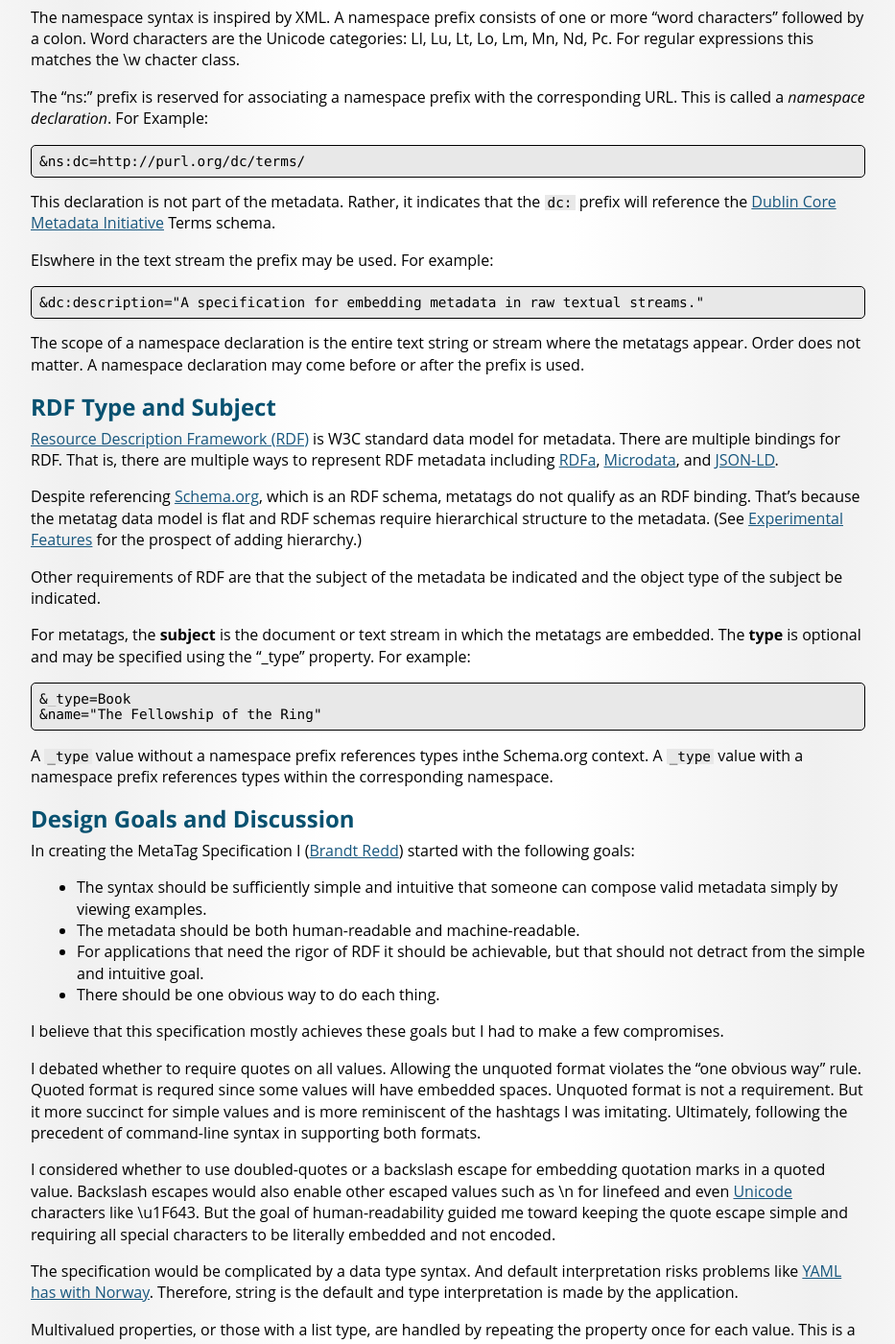
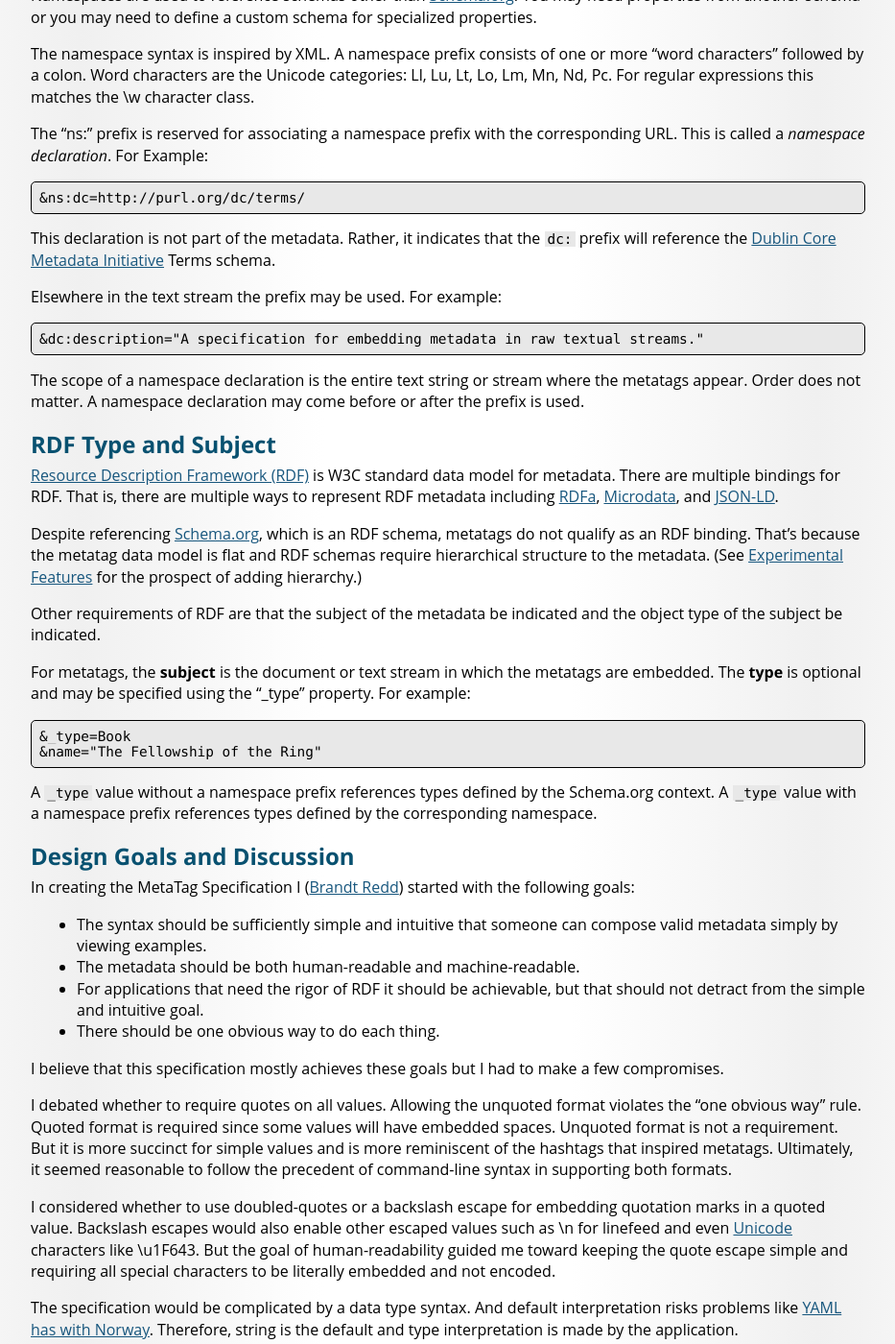
Before and after one commit to FileMeta/filemeta.github.io, a Jekyll site: the page built from MetaTag.md, in a window 1280 px wide and 1400 px high, scrolled down 2846 px. Shown: the whole window at 96% size, without its empty margins (173-1106 px from the left). Built offline with Jekyll 4.4.1, drawn with Linux system fonts in a browser that asks for light colours; some web fonts are replaced; some of the changed text lies outside the part shown.

Commit message:
MetaTag copy edit.

````diff
--- a/MetaTag.md
+++ b/MetaTag.md
@@ -82,6 +82,8 @@ Depending on the property, the order of the values may or may not be relevant. W
 
 If multiple values are specified for a single-valued property then the *first* value should be used. The others may be reported as errors.
 
+Note that it is the definition of a metadata property that indicates whether it is single-valued or multi-valued.
+
 ## Extracting MetaTags using Regular Expressions
 
 The following regular expression will match any metatag in a text stream separating out the prefix, name, and value.
@@ -114,7 +116,7 @@ In [Schema.org](https://schema.org), [commentCount](https://schema.org/commentCo
 
 Namespaces are used to reference schemas other than [Schema.org](https://schema.org). You may need properties from another schema or you may need to define a custom schema for specialized properties.
 
-The namespace syntax is inspired by XML. A namespace prefix consists of one or more "word characters" followed by a colon. Word characters are the Unicode categories: Ll, Lu, Lt, Lo, Lm, Mn, Nd, Pc. For regular expressions this matches the \w chacter class.
+The namespace syntax is inspired by XML. A namespace prefix consists of one or more "word characters" followed by a colon. Word characters are the Unicode categories: Ll, Lu, Lt, Lo, Lm, Mn, Nd, Pc. For regular expressions this matches the \w character class.
 
 The "ns:" prefix is reserved for associating a namespace prefix with the corresponding URL. This is called a *namespace declaration*. For Example:
 
@@ -124,7 +126,7 @@ The "ns:" prefix is reserved for associating a namespace prefix with the corresp
 
 This declaration is not part of the metadata. Rather, it indicates that the `dc:` prefix will reference the [Dublin Core Metadata Initiative](https://www.dublincore.org/specifications/dublin-core/dcmi-terms/) Terms schema.
 
-Elswhere in the text stream the prefix may be used. For example:
+Elsewhere in the text stream the prefix may be used. For example:
 
 ```
 &dc:description="A specification for embedding metadata in raw textual streams."
@@ -147,7 +149,7 @@ For metatags, the **subject** is the document or text stream in which the metata
 &name="The Fellowship of the Ring"
 ```
 
-A `_type` value without a namespace prefix references types inthe Schema.org context. A `_type` value with a namespace prefix references types within the corresponding namespace.
+A `_type` value without a namespace prefix references types defined by the Schema.org context. A `_type` value with a namespace prefix references types defined by the corresponding namespace.
 
 ## Design Goals and Discussion
 
@@ -160,7 +162,7 @@ In creating the MetaTag Specification I ([Brandt Redd](https://brandtredd.org))
 
 I believe that this specification mostly achieves these goals but I had to make a few compromises.
 
-I debated whether to require quotes on all values. Allowing the unquoted format violates the "one obvious way" rule. Quoted format is requred since some values will have embedded spaces. Unquoted format is not a requirement. But it more succinct for simple values and is more reminiscent of the hashtags I was imitating. Ultimately, following the precedent of command-line syntax in supporting both formats.
+I debated whether to require quotes on all values. Allowing the unquoted format violates the "one obvious way" rule. Quoted format is required since some values will have embedded spaces. Unquoted format is not a requirement. But it is more succinct for simple values and is more reminiscent of the hashtags that inspired metatags. Ultimately, it seemed reasonable to follow the precedent of command-line syntax in supporting both formats.
 
 I considered whether to use doubled-quotes or a backslash escape for embedding quotation marks in a quoted value. Backslash escapes would also enable other escaped values such as \n for linefeed and even [Unicode](https://unicode.org) characters like \u1F643. But the goal of human-readability guided me toward keeping the quote escape simple and requiring all special characters to be literally embedded and not encoded.
 
@@ -191,7 +193,7 @@ A property with an object value is introduced with a left brace ({) as the value
 In this example, indentation is not meaningful to the metatag parser, it's for convenience to the human reader:
 
 ```
-&type=Movie
+&_type=Movie
 &name="The Fellowship of the Ring"
 &isBasedOn={
     &_type=Book
````
Also changed, not shown: other parts of MetaTag.md (+2 -2 lines).
